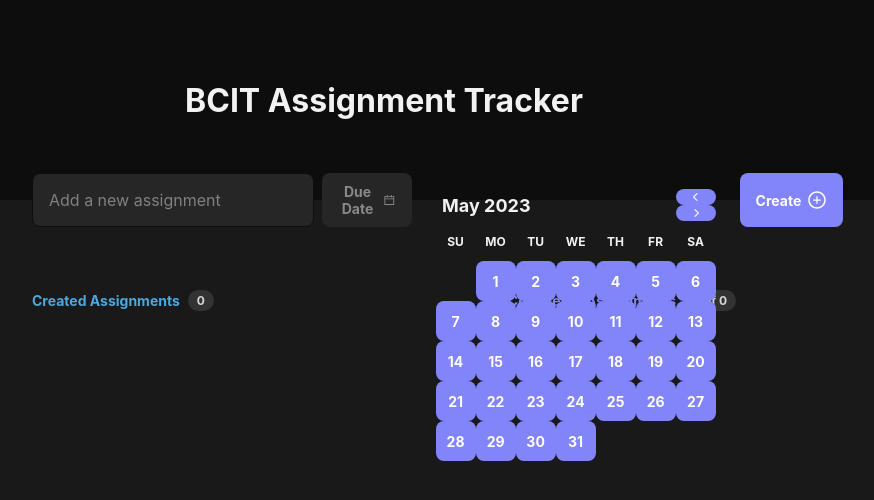
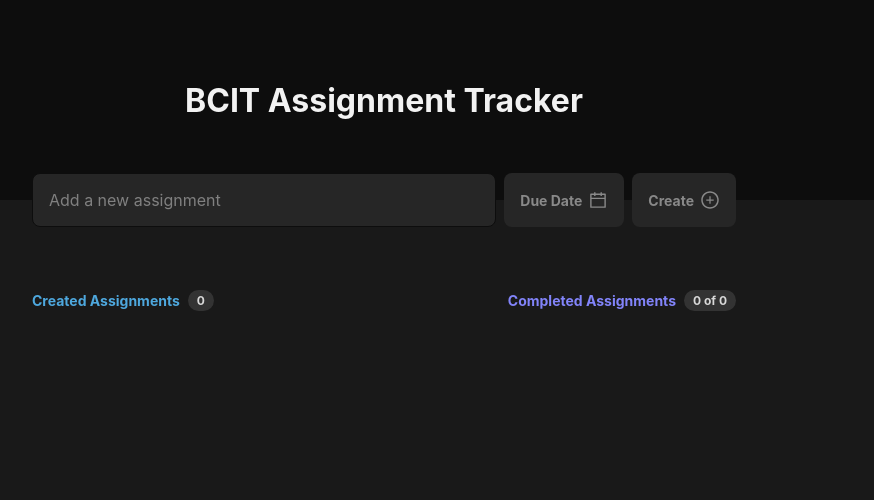
Before and after one commit to Tertiant/BCITAssignmentTracker, a React (Vite) app in the folder assignment-tracker/: page / in a window 1280 px wide. Shown: the top 500 px of the page, without its empty margins (256-1130 px from the left). Built offline with nearby package versions, Linux system fonts and the light colour scheme.

Commit message:
Calendar works!

```diff
--- a/assignment-tracker/src/App.tsx
+++ b/assignment-tracker/src/App.tsx
@@ -3,9 +3,11 @@
 import { useState } from "react";
 import { IAssignment } from "./interfaces/IAssignment";
 
+
 function App() {
 
   const [assignments, setAssignments] = useState<IAssignment[]>([]);
+
 
   return (
     <>
--- a/assignment-tracker/src/components/Assignment/assignment.module.css
+++ b/assignment-tracker/src/components/Assignment/assignment.module.css
@@ -14,12 +14,33 @@
   font-size: 14px;
   line-height: 19px;
   color: #f2f2f2;
-  margin-right: auto;
+  /* margin-right: auto; */
 }
 
 p.textCompleted {
   color: #808080;
   text-decoration: line-through;
+}
+
+.dueDate {
+  margin-right: auto;
+  background: #496351;
+  padding: 6px 16px 4px 16px;
+  color: #fff;
+  border: none;
+  border-radius: 32px;
+  font-size: 14px;
+  margin-left: 16px;
+}
+
+.dueTomorrow {
+  color: #fff;
+  background: #876837;
+}
+
+.pastDue {
+  color: #ffffff;
+  background: #833737;
 }
 
 .checkContainer {
--- a/assignment-tracker/src/components/Assignment/index.tsx
+++ b/assignment-tracker/src/components/Assignment/index.tsx
@@ -1,6 +1,7 @@
 import styles from "./assignment.module.css";
 import { TbTrash , TbCircleCheckFilled} from "react-icons/tb";
 import { IAssignment } from "../../interfaces/IAssignment";
+import { differenceInCalendarDays } from 'date-fns';
 
 interface Props {
   assignments: IAssignment[];
@@ -23,6 +24,25 @@
   }
 )));
 
+const dateDistance: number = differenceInCalendarDays(assignment.due, new Date());
+
+const checkDueDate = (dueDate: Date) => {
+  const dateDistance: number = differenceInCalendarDays(dueDate, new Date());
+    if (assignment.completed) {
+      return "Completed"
+    }
+
+    if (dueDate <= new Date()) {
+      return "Past due";
+    };
+
+    if (dateDistance === 1) {
+      return "Due tomorrow";
+    } else {
+      return `Due in ${dateDistance} days`;
+    };
+}
+
   return (
     <div className={styles.assignment}>
       <button className={styles.checkContainer}
@@ -32,8 +52,19 @@
           <TbCircleCheckFilled size={20} display={assignment.completed ? "flex" : "none"}/>
         </div>
       </button>
-
+{/* the class name has to be assigned based on the value of dateDistance, and has three
+ possible values: past due, due tomorrow, and due in _ days
+*/}
       <p className={assignment.completed ? styles.textCompleted : ''}>{assignment.name}</p>
+      <p className={ `${styles.dueDate}
+                      ${!assignment.completed && (assignment.due <= new Date()? // check if it's past due
+                        styles.pastDue : // if so, set style
+                        (dateDistance === 1 ? // if it's not past due, check if its due tomorrow
+                          styles.dueTomorrow  // if so, set style
+                          : '') // if no, do nothing and keep it at the default style
+                        )}`
+                    }>
+        {checkDueDate(assignment.due)}</p>
 
       <button onClick={deleteAssignment} className={styles.deleteButton}>
         <TbTrash size={20} />
--- a/assignment-tracker/src/components/Header/header.module.css
+++ b/assignment-tracker/src/components/Header/header.module.css
@@ -33,10 +33,23 @@
   color: #808080;
 }
 
-.newAssignmentForm button {
+/* .newAssignmentForm button {
   height: 100%;
   padding: 0 16px;
+  color: #fff;
+  border: none;
+  border-radius: 8px;
+  display: flex;
+  align-items: center;
+  gap: 6px;
+  font-weight: 700;
+  font-size: 14px;
+} */
+
+.inputButton {
   background: #8284fa;
+  height: 100%;
+  padding: 0 16px;
   color: #fff;
   border: none;
   border-radius: 8px;
@@ -47,8 +60,30 @@
   font-size: 14px;
 }
 
-.newAssignmentForm button:disabled {
+.inputButton:disabled {
   background: #262626;
   color: rgb(137, 137, 137);
   cursor: not-allowed;
 }
+
+.DayPicker {
+  background: #262626;
+  border-radius: 8px;
+  padding: 8px;
+  margin: 0px;
+}
+
+.CalendarDoneButton {
+  background: #8284fa;
+  height: 100%;
+  padding: 12px 16px;
+  color: #fff;
+  border: none;
+  border-radius: 8px;
+  display: flex;
+  align-items: center;
+  gap: 6px;
+  font-weight: 700;
+  font-size: 14px;
+  margin: 6px;
+}
--- a/assignment-tracker/src/components/Header/index.tsx
+++ b/assignment-tracker/src/components/Header/index.tsx
@@ -1,5 +1,5 @@
+import 'react-day-picker/dist/style.css';
 import styles from "./header.module.css";
-import 'react-day-picker/dist/style.css';
 
 import { AiOutlinePlusCircle, AiOutlineCalendar } from "react-icons/ai";
 import { uppercase } from "../../helpers/stringHelpers";
@@ -11,14 +11,14 @@
 
 interface Props {
   assignments: IAssignment[];
-  setAssignments: React.Dispatch<React.SetStateAction<IAssignment[]>>;
+  setAssignments: Function;
 };
 
 export function Header({ assignments, setAssignments}: Props) {
 
-  const today = new Date();
+  const today: Date = new Date();
 
-  const [dateInput, setDateInput] = useState(today); // watch which date is selected
+  const [dateInput, setDateInput] = useState<Date | undefined>(); // watch which date is selected
   const [showCalendar, setCalendarVisibility] = useState(false);
   const [assignmentInput, setAssignmentInput] = useState(""); // This sets the state and enables React watching this item
 
@@ -44,8 +44,18 @@
     }
 
     setAssignmentInput("");
-    setDateInput(new Date());
+    setDateInput(undefined);
+    setCalendarVisibility(false);
   };
+
+  const footer = (
+    <button
+      className={styles.CalendarDoneButton}
+      onClick={() => setCalendarVisibility(!showCalendar)}
+    >
+      Done
+    </button>
+  )
 
   return (
     <header className={styles.header}>
@@ -59,18 +69,28 @@
           onChange={(e) => updateAssignmentInputState(e.target.value)}
         />
 
-        {!showCalendar && <button disabled={!validateAssignmentInput(assignmentInput)}
-          onClick={() => setCalendarVisibility(!showCalendar)}>
-          Due Date <AiOutlineCalendar size={20} type="input"/>
-        </button>}
+        <div>
+          {!showCalendar &&
+          <button
+            disabled={!validateAssignmentInput(assignmentInput)}
+            onClick={() => setCalendarVisibility(!showCalendar)}
+            className={styles.inputButton}
+          >
+            {dateInput ? format(dateInput, 'PP'): "Due Date"} <AiOutlineCalendar size={20} type="input"/>
+          </button>}
 
-        <DayPicker className={styles.DayPicker}
-          mode="single"
-          selected={dateInput}
-          onSelect={setDateInput}
-        />
+          {showCalendar &&
+          <DayPicker className={styles.DayPicker}
+            mode="single"
+            selected={dateInput}
+            onSelect={setDateInput}
+            footer={footer}
+          />}
+        </div>
 
-        <button disabled={!dateInput && !validateAssignmentInput(assignmentInput)} type="submit">
+        <button disabled={!dateInput || !validateAssignmentInput(assignmentInput)}
+                type="submit"
+                className={styles.inputButton}>
           Create <AiOutlinePlusCircle size={20} />
         </button>
 
```
